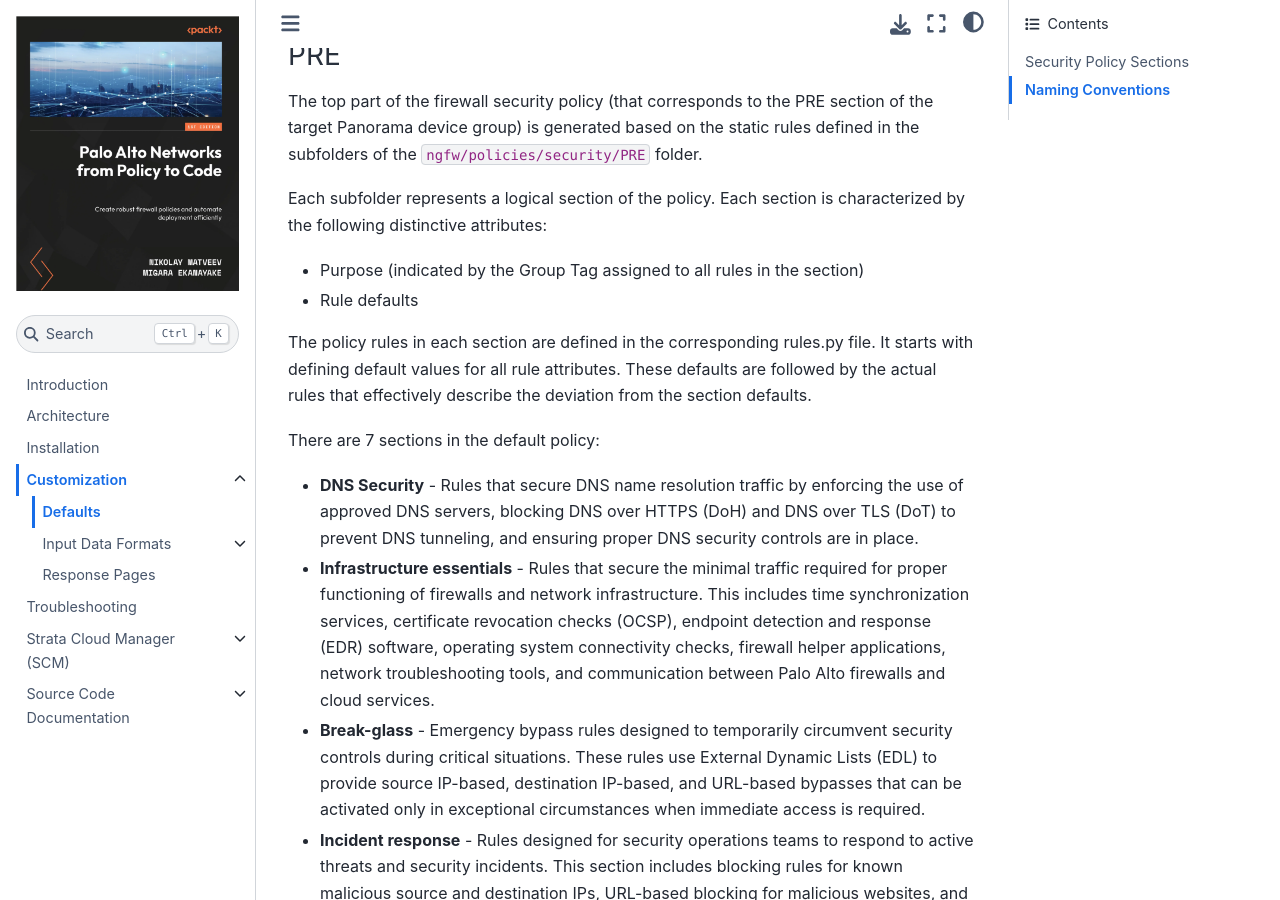
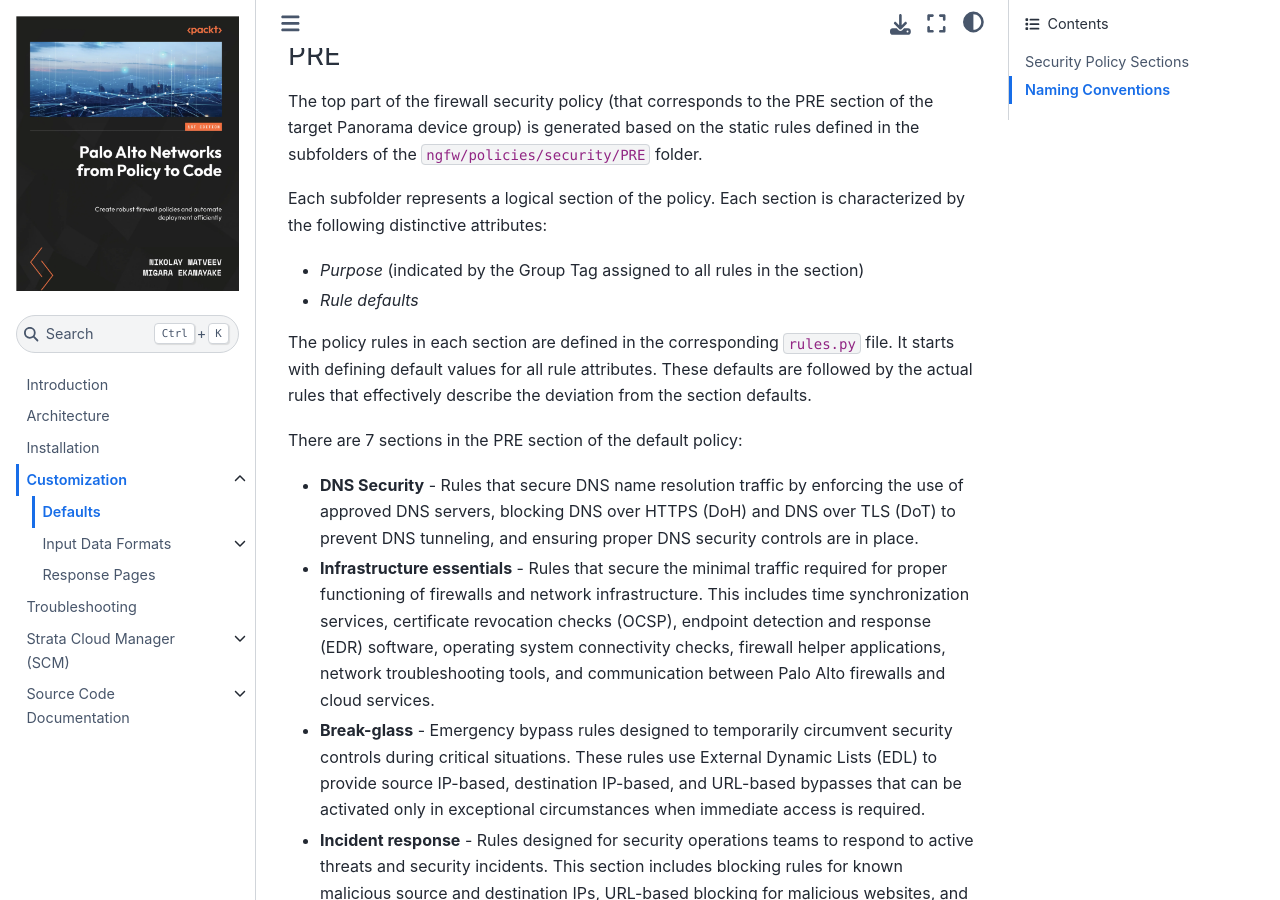
Before and after one commit to ngfw-automation/policy-as-a-code, a Sphinx documentation site: the page built from docs/source/defaults.rst, in a window 1280 px wide and 900 px high, scrolled down 436 px. Built offline with Sphinx 7.4.7 and the Sphinx Book theme 1.1.4, drawn with Linux system fonts in a browser that asks for light colours.

```diff
--- a/docs/source/defaults.rst
+++ b/docs/source/defaults.rst
@@ -22,14 +22,14 @@ is generated based on the static rules defined in the subfolders of the ``ngfw/p
 Each subfolder represents a logical section of the policy. Each section is characterized by the following
 distinctive attributes:
 
-- Purpose (indicated by the Group Tag assigned to all rules in the section)
-- Rule defaults
+- *Purpose* (indicated by the Group Tag assigned to all rules in the section)
+- *Rule defaults*
 
-The policy rules in each section are defined in the corresponding rules.py file. It starts with defining default values
+The policy rules in each section are defined in the corresponding ``rules.py`` file. It starts with defining default values
 for all rule attributes. These defaults are followed by the actual rules that effectively describe the deviation from
 the section defaults.
 
-There are 7 sections in the default policy:
+There are 7 sections in the PRE section of the default policy:
 
 - **DNS Security** - Rules that secure DNS name resolution traffic by enforcing the use of approved DNS servers, blocking DNS over HTTPS (DoH) and DNS over TLS (DoT) to prevent DNS tunneling, and ensuring proper DNS security controls are in place.
 
--- a/docs/source/response_pages.rst
+++ b/docs/source/response_pages.rst
@@ -1,12 +1,12 @@
 Response Pages
 ==============
 
-This document explains how response pages are generated and customized in the NGFW system.
+This document explains how response pages are generated and customized.
 
 Overview
 --------
 
-Response pages are HTML pages displayed to users when the NGFW blocks access to content.
+Response pages are HTML pages displayed to users when the firewall blocks access to content.
 These pages provide information about why the content was blocked and may offer options
 for requesting access or reporting misclassifications.
 
```
